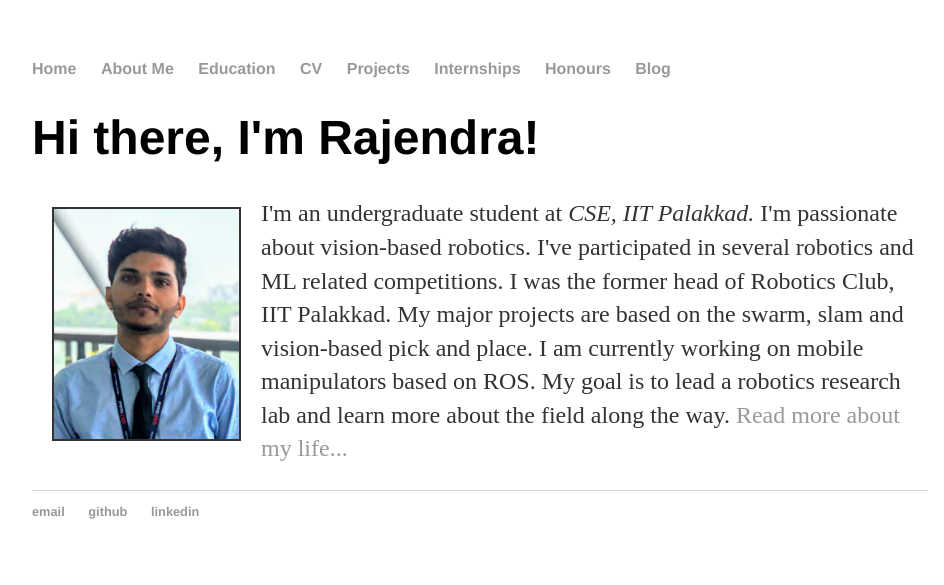
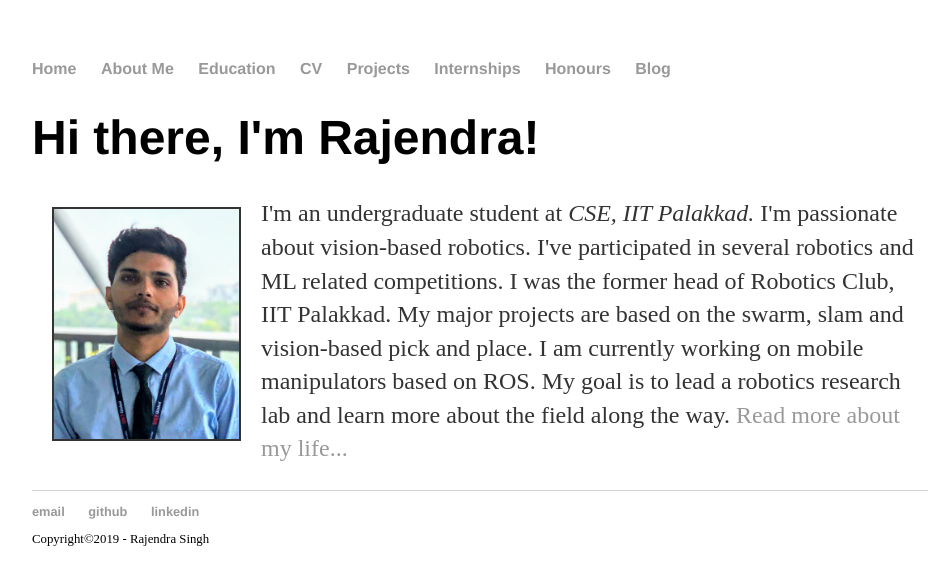
Before and after one commit to iamrajee/iamrajee.github.io, a Jekyll site: the page built from index.html, in a window 1280 px wide. Shown: the top 585 px of the page, without its empty margins (160-1104 px from the left). Built offline with Jekyll 4.4.1, drawn with Linux system fonts in a browser that asks for light colours.

Commit message:
Added cpoy right fixes #2

```diff
--- a/_layouts/default.html
+++ b/_layouts/default.html
@@ -29,6 +29,7 @@
 	        		<li><a href="https://github.com/iamrajee">github</a></li>
 				<li><a href="https://www.linkedin.com/in/rajendra-singh-6b0b3a13a/">linkedin</a></li>
 				</ul>
+				Copyright&copy;2019 - Rajendra Singh
 			</footer>
 		</body>
 	</html>
```
